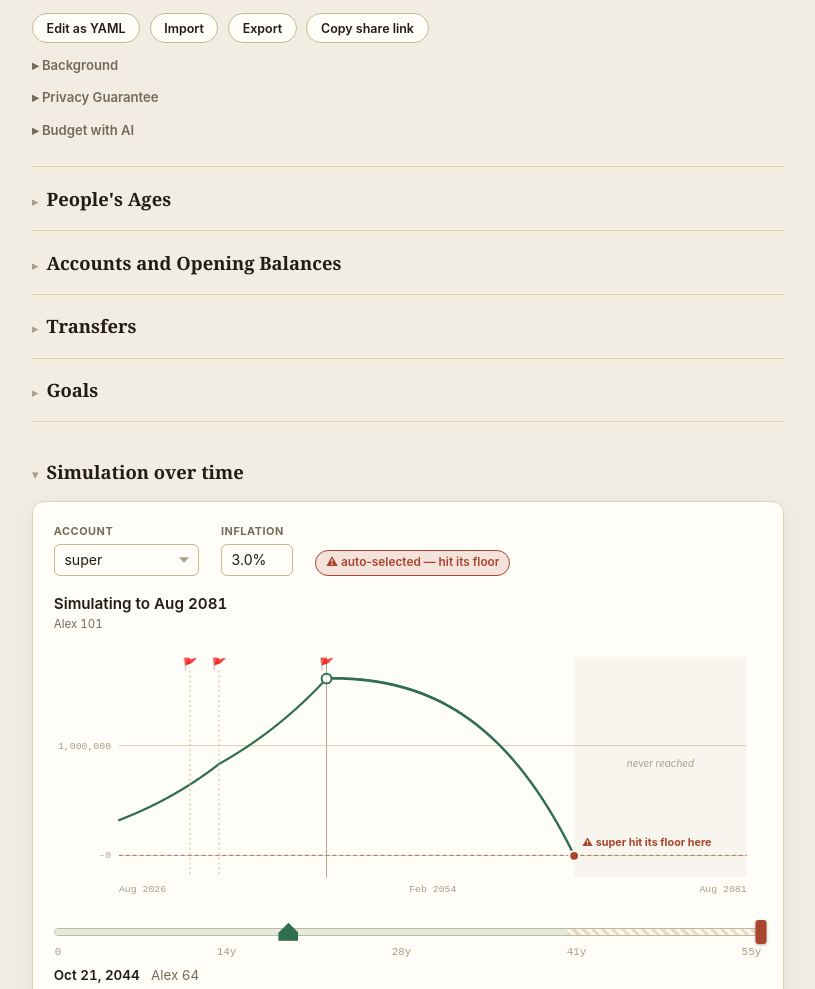
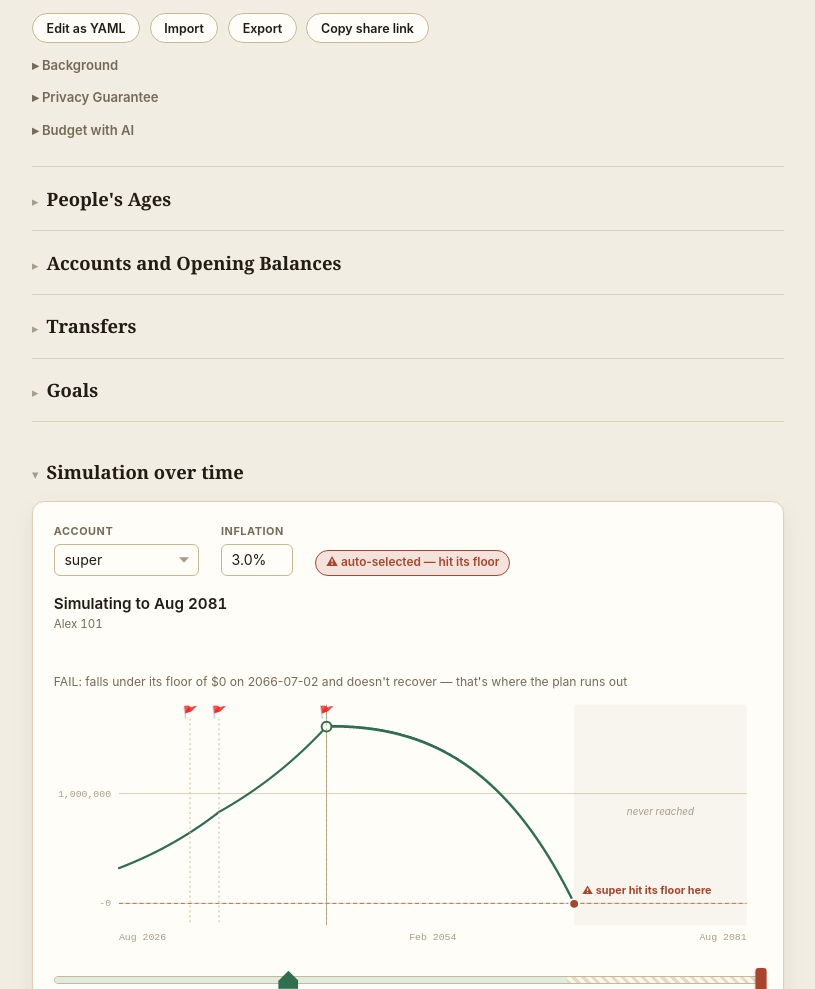
Before and after one commit to lukerohde/envelopes, a website built with Vite: page index.html in a window 1280 px wide. Shown: the part 111-1100 px from the top of the page, without its empty margins (232-1047 px from the left). Built offline with nearby package versions, Linux system fonts and the light colour scheme.

Commit message:
feat: show neutral simulation impact

```diff
--- a/index.html
+++ b/index.html
@@ -452,6 +452,8 @@
       color: var(--ink-muted); margin: 0 0 .2rem;
     }
     .scrub-readout .sr-date { color: var(--ink); font-weight: 600; font-variant-numeric: tabular-nums; }
+    .impact-status, .plan-status { min-height: 1.3em; margin: .7rem 0 0; font-size: .82rem; color: var(--ink-muted); }
+    .plan-status { font-size: .76rem; }
 
     .balances-strip, .milestones-strip { margin-top: 1.4rem; padding-top: 1.2rem; border-top: 1px dashed var(--line); }
     .milestones-strip h4 {
@@ -645,6 +647,8 @@
         </div>
 
         <h3 class="sim-heading" id="simHeading"></h3>
+        <p class="impact-status" id="impactStatus" role="status" aria-live="polite"></p>
+        <p class="plan-status" id="planStatus" role="status"></p>
         <svg id="chartSvg" viewBox="0 0 720 260" role="img" aria-label="Balance over time chart"></svg>
 
         <div class="timeline">
--- a/src/main.ts
+++ b/src/main.ts
@@ -33,6 +33,8 @@ function main(state: UIState): void {
     scrubReadout: document.querySelector<HTMLElement>("#scrubReadout")!,
     milestoneRows: document.querySelector<HTMLElement>("#milestoneRows")!,
     timelineTicks: document.querySelector<HTMLElement>("#timelineTicks")!,
+    impactStatus: document.querySelector<HTMLElement>("#impactStatus")!,
+    planStatus: document.querySelector<HTMLElement>("#planStatus")!,
     dollarButtons: document.querySelectorAll<HTMLButtonElement>(".dt-btn"),
   });
 
@@ -44,18 +46,18 @@ function main(state: UIState): void {
   // recompute reruns the whole 40-year simulation (~150ms), which is fine
   // once, but would stutter if it ran on every single keystroke of a fast
   // typist.
-  function update(): void {
+  function update(showImpact = false): void {
     simulation.populateAccountSelect(state);
-    simulation.recompute(state);
+    simulation.recompute(state, showImpact);
   }
 
   // Everything a user actually changes goes through here rather than
   // update() directly: the recompute, plus pushing the new state into the
   // address bar so a link copied from it is never a stale snapshot. Boot's
   // own first update() deliberately isn't an edit.
-  function edited(): void {
+  function edited(showImpact = true): void {
     io.markEdited();
-    update();
+    update(showImpact);
   }
   const scheduleUpdate = debounce(edited, 200);
 
@@ -79,7 +81,7 @@ function main(state: UIState): void {
     state.transfers = next.transfers;
     state.goals = next.goals;
     renderAll();
-    edited();
+    edited(false);
   }
 
   const io = initIO(
--- a/src/ui/simulation.ts
+++ b/src/ui/simulation.ts
@@ -12,6 +12,8 @@ import { sortMilestones } from "../milestones";
 import { breaches, summarise } from "../flows";
 import { renderFlows } from "./flows";
 import type { Budget } from "../model";
+import { compareOutcomes, formatImpact, type PlanOutcome } from "../compare";
+import { checkPlan } from "../check";
 
 // How far the timeline can be dragged. Not a constant any more: it runs
 // until the youngest person in the budget turns 100, so a 30-year-old sees
@@ -41,6 +43,8 @@ interface Elements {
   scrubReadout: HTMLElement;
   milestoneRows: HTMLElement;
   timelineTicks: HTMLElement;
+  impactStatus: HTMLElement;
+  planStatus: HTMLElement;
   dollarButtons: NodeListOf<HTMLButtonElement>;
 }
 
@@ -145,6 +149,7 @@ export function createSimulationView(elements: Elements) {
   // balances panel above.
   let lastPhases: Phase[] = [];
   let lastBudget: Budget | null = null;
+  let lastOutcome: PlanOutcome | null = null;
 
   function renderFlowPanel(): void {
     if (!lastBudget) return;
@@ -377,7 +382,8 @@ export function createSimulationView(elements: Elements) {
   return {
     /** Runs the real simulator against the current state and redraws
      * everything -- called whenever anything in the page changes. */
-    recompute(state: UIState): void {
+    recompute(state: UIState, showImpact = false): void {
+      const before = lastOutcome;
       const budget = toBudget(state);
       start = todayISO();
       // editing a birthday moves the far end of the timeline, so this is
@@ -393,6 +399,15 @@ export function createSimulationView(elements: Elements) {
       const { history, completed, phases } = result;
       lastPhases = phases;
       lastBudget = budget;
+      const current: PlanOutcome = { budget, result, start, end };
+      lastOutcome = current;
+      if (showImpact && before) elements.impactStatus.textContent = formatImpact(compareOutcomes(before, current));
+      else if (!showImpact) elements.impactStatus.textContent = "";
+      const checked = checkPlan(budget, result, start, end);
+      const firstProblem = checked.findings[0];
+      elements.planStatus.textContent = firstProblem
+        ? `${firstProblem.severity.toUpperCase()}: ${firstProblem.detail}`
+        : "PASS: no mechanical findings";
 
       series = {};
       for (const account of state.accounts) {
```
